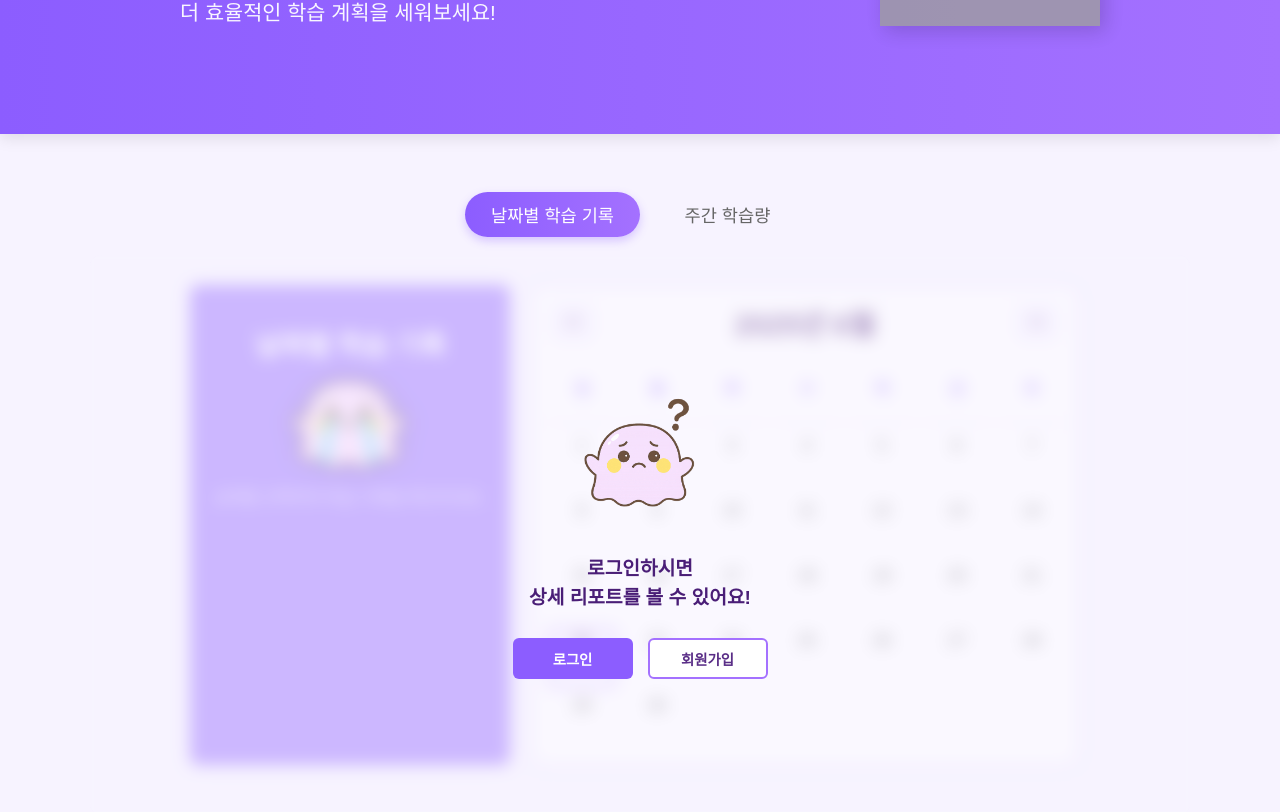
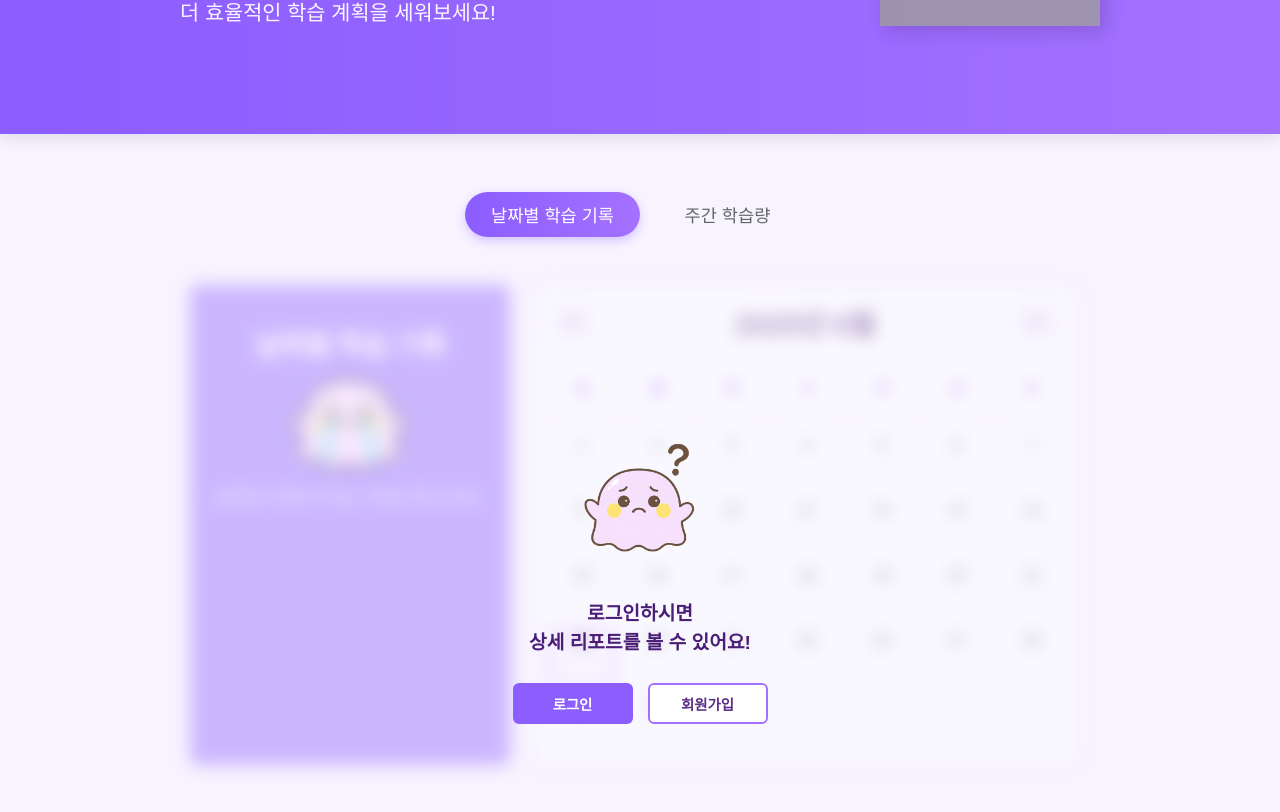
Before and after one commit to suhyun113/Mogwi, a Vue app in the folder frontend/: page /report in a window 1280 px wide. Shown: the part 316-1128 px from the top of the page. Built offline with nearby package versions, Linux system fonts and the light colour scheme; grey boxes are pictures that could not be loaded; a web font is replaced by a local one.

Commit message:
Style (frontend): 컴포넌트 마진값 추가

```diff
--- a/frontend/src/views/ReportView.vue
+++ b/frontend/src/views/ReportView.vue
@@ -610,6 +610,7 @@ export default {
   width: 100%;
   max-width: 1000px;
   margin: 0 auto;
+  padding-bottom: 100px;
 }
 
 .calendar-and-detail-wrapper {
@@ -628,7 +629,6 @@ export default {
   padding: 20px;
   box-sizing: border-box;
   margin-top: -20px;
-  padding-bottom: 0;
 }
 
 .daily-detail-wrapper {
```
